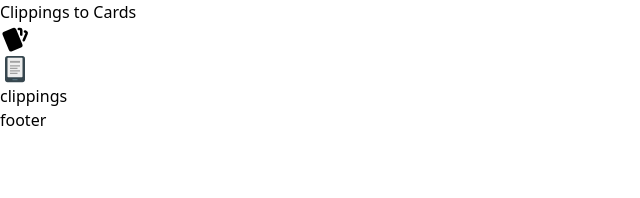
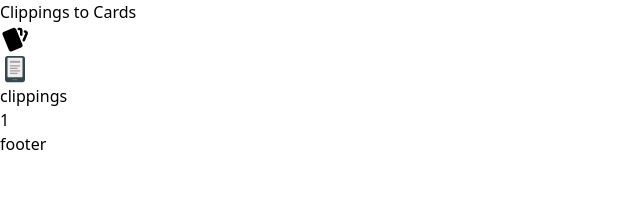
Before and after one commit to Lewisjohnward/clippings-to-cards, a React (Vite) app: page /clippings/1 in a window 1280 px wide. Shown: the top 198 px of the page, without its empty margins (0-640 px from the left). Built offline with nearby package versions, Linux system fonts and the light colour scheme.

Commit message:
Import dummy data and pass to Clippings

```diff
--- a/src/App.tsx
+++ b/src/App.tsx
@@ -3,11 +3,14 @@ import { Routes, Route, Outlet, Link } from "react-router-dom";
 import { Books, Clippings, Kindle, NotFound } from "./pages/index";
 import { Home } from "./pages/Home";
 import { Layout } from "./components/Layout";
+import { dummyData } from "./misc/dummyData";
 
 function App() {
   // const [file, setFile] = useState<File>();
   // const [text, setText] = useState<string>("");
   const [array, setArray] = useState<string[]>([""]);
+  const [clippings, setClipping_] = useState(dummyData);
+  console.log(clippings);
 
   const handleFileChange = (event: ChangeEvent<HTMLInputElement>) => {
     if (!event.target.files) return;
@@ -28,8 +31,11 @@ function App() {
       <Routes>
         <Route path="/" element={<Home />} />
         <Route path="/kindle" element={<Kindle />} />
-        <Route path="/book" element={<Books />} />
-        <Route path="/clippings/:code" element={<Clippings />} />
+        <Route path="/books" element={<Books clippings={clippings} />} />
+        <Route
+          path="/clippings/:id"
+          element={<Clippings clippings={clippings} />}
+        />
         <Route path="/*" element={<NotFound />} />
       </Routes>
     </Layout>
```
